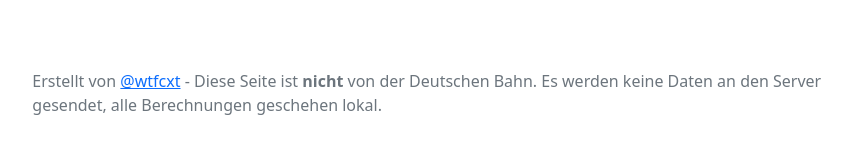
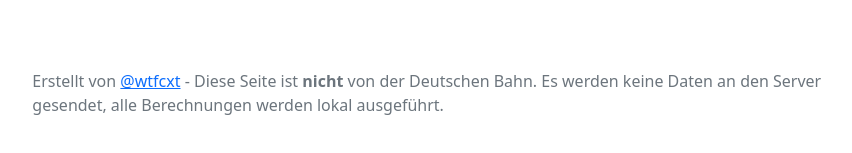
Before and after one commit to cxtsh/preisklasse, a plain HTML site: page index.html in a window 1280 px wide. Shown: the part 633-786 px from the top of the page, without its empty margins (197-1049 px from the left). Drawn offline with Linux system fonts and the light colour scheme.

Commit message:
Update index.html

```diff
--- a/index.html
+++ b/index.html
@@ -73,7 +73,7 @@
     </div>
   </main>
   <footer class="pt-5 my-4 text-muted">
-    Erstellt von <a href="https://twitter.com/wtfcxt">@wtfcxt</a> - Diese Seite ist <b>nicht</b> von der Deutschen Bahn. Es werden keine Daten an den Server gesendet, alle Berechnungen geschehen lokal.
+    Erstellt von <a href="https://twitter.com/wtfcxt">@wtfcxt</a> - Diese Seite ist <b>nicht</b> von der Deutschen Bahn. Es werden keine Daten an den Server gesendet, alle Berechnungen werden lokal ausgeführt.
   </footer>
 </div>
     <script src="./assets/dist/js/bootstrap.bundle.min.js"></script>
```
